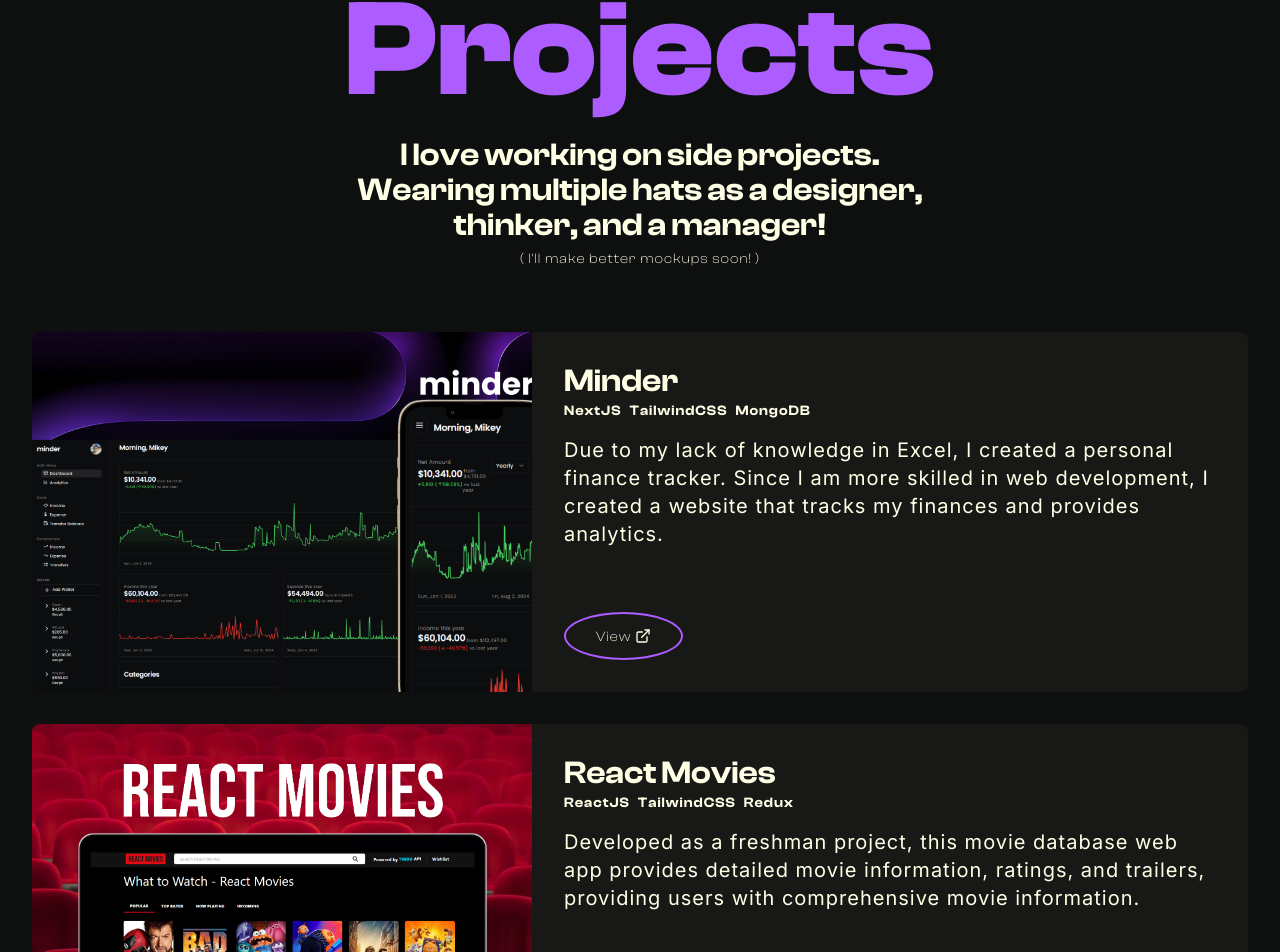
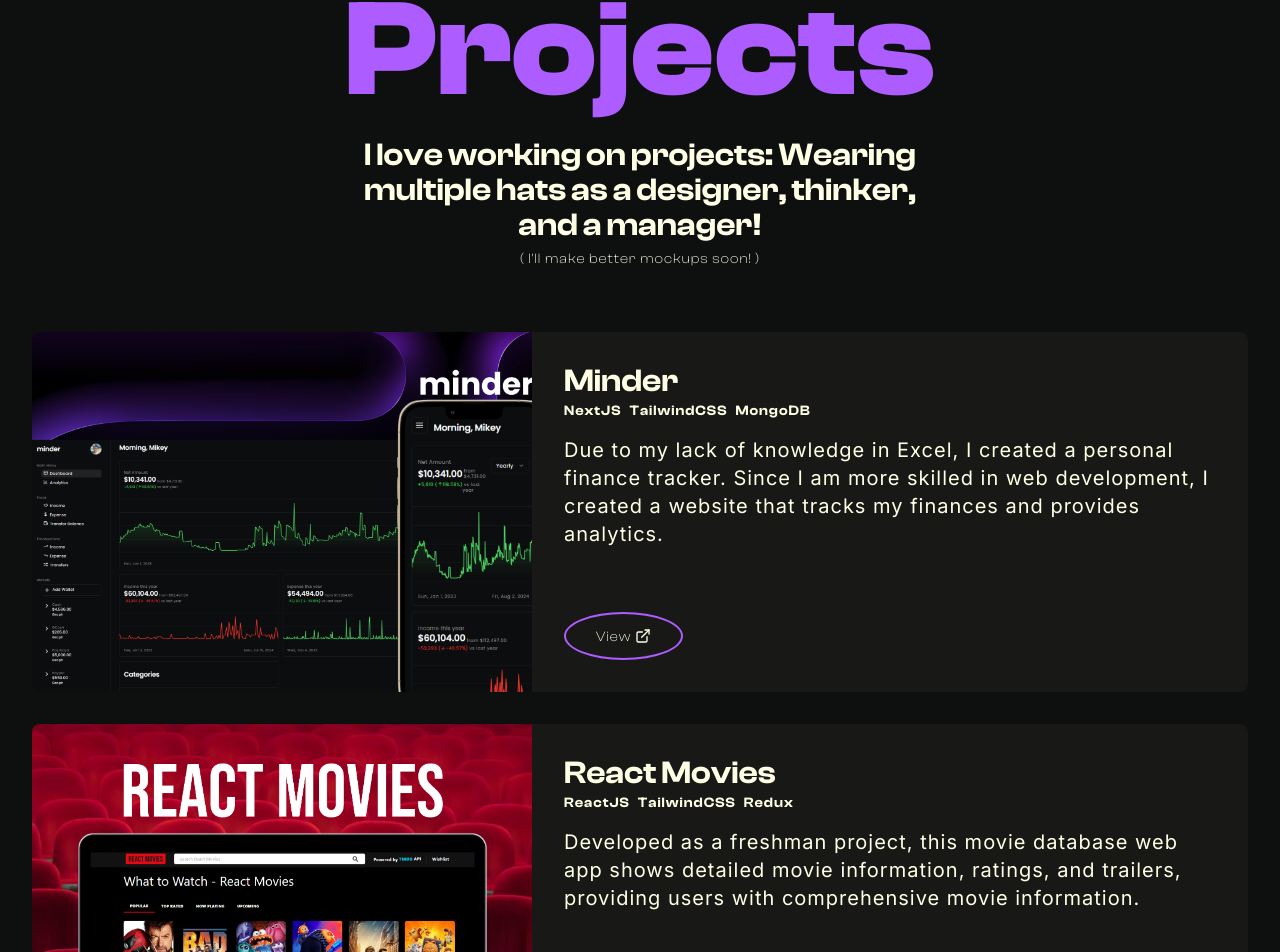
Before and after one commit to michaelcanonizado/michaelcanonizado, a Next.js app: page / in a window 1280 px wide. Shown: the part 2050-3002 px from the top of the page. Built offline with nearby package versions, Linux system fonts and the light colour scheme.

Commit message:
refactor: modify <Projects/> data texts

```diff
--- a/src/app/_sections/projects/index.tsx
+++ b/src/app/_sections/projects/index.tsx
@@ -24,7 +24,7 @@ const projectsList: ProjectType[] = [
     technologies: ['ReactJS', 'TailwindCSS', 'Redux'],
     heading: 'React Movies',
     description:
-      'Developed as a freshman project, this movie database web app provides detailed movie information, ratings, and trailers, providing users with comprehensive movie information.',
+      'Developed as a freshman project, this movie database web app shows detailed movie information, ratings, and trailers, providing users with comprehensive movie information.',
     url: 'https://michaelcanonizado.github.io/react-movies-website/#/popular'
   }
 ];
@@ -41,8 +41,8 @@ const Projects = ({ className }: ComponentBaseProps) => {
         </div>
         <div className='max-w-[600px]'>
           <TextHeading className='text-center'>
-            I love working on side projects. Wearing multiple hats as a
-            designer, thinker, and a manager!
+            I love working on projects: Wearing multiple hats as a designer,
+            thinker, and a manager!
           </TextHeading>
           <TextSub className='mt-xs text-center md:mt-sm'>
             {"( I'll make better mockups soon! )"}
```
